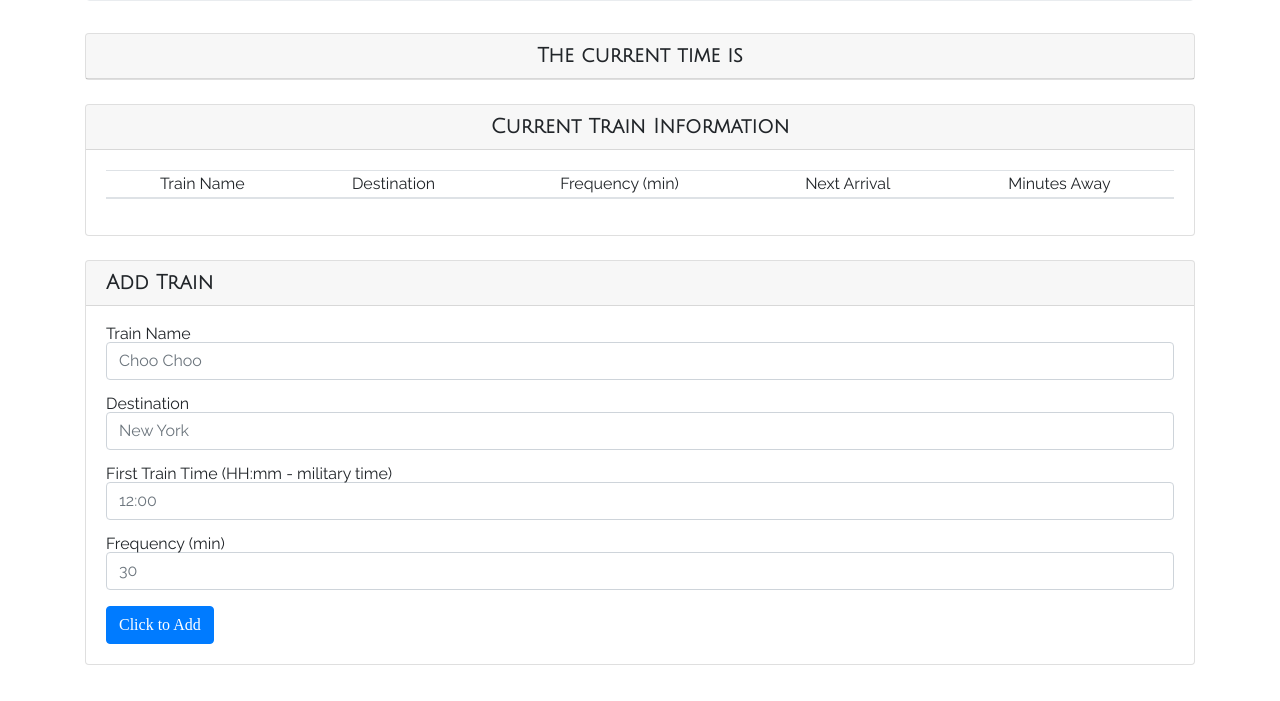
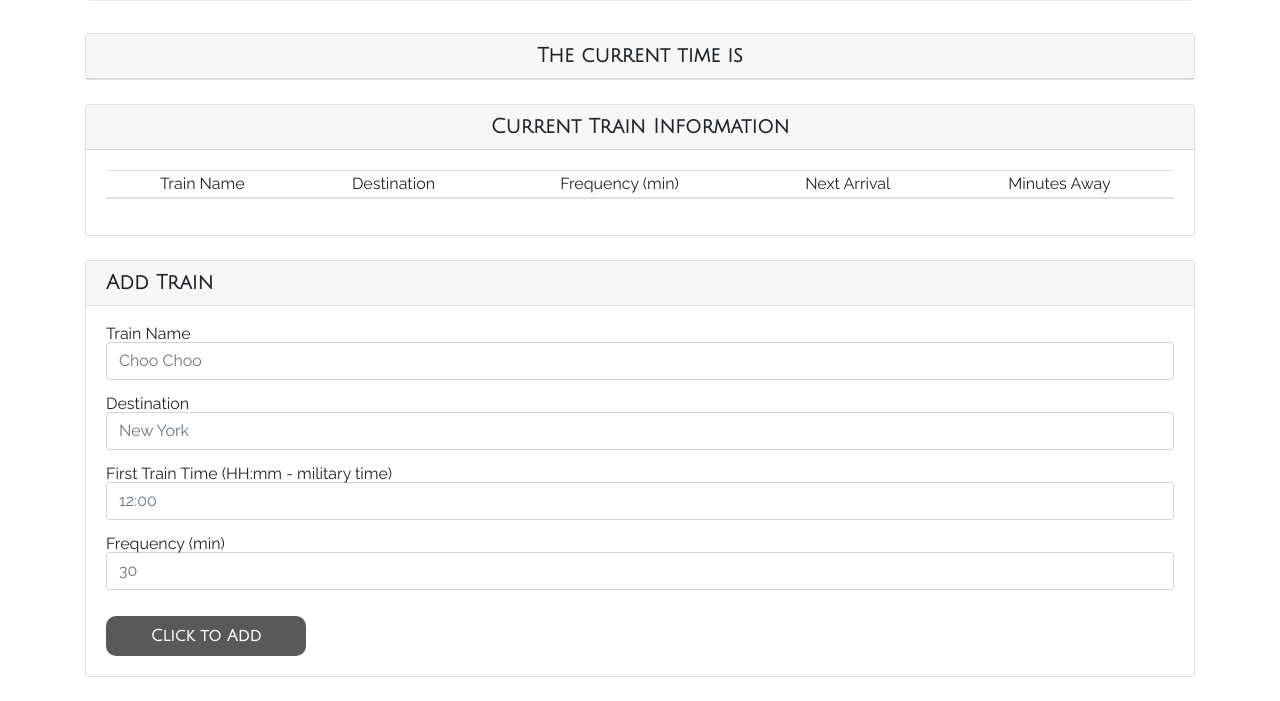
Before and after one commit to jk27924/Train-Scheduler, a plain HTML site: page index.html in a window 1280 px wide. Shown: the part 242-943 px from the top of the page. Drawn offline with nearby package versions, Linux system fonts and the light colour scheme; a web font is replaced by a local one.

Commit message:
I styled the click to add button.

```diff
--- a/assets/css/style.css
+++ b/assets/css/style.css
@@ -19,3 +19,15 @@
 .form-group {
     font-family: 'Raleway', sans-serif;
 }
+
+.btn {
+    font-family: 'Julius Sans One', sans-serif;
+    font-weight: bolder;
+    background-color: rgb(90, 89, 89);
+    color: white;
+    border: none;
+    border-radius: 10px;
+    width: 200px;
+    height: 40px;
+    margin-top: 10px;
+}
```
